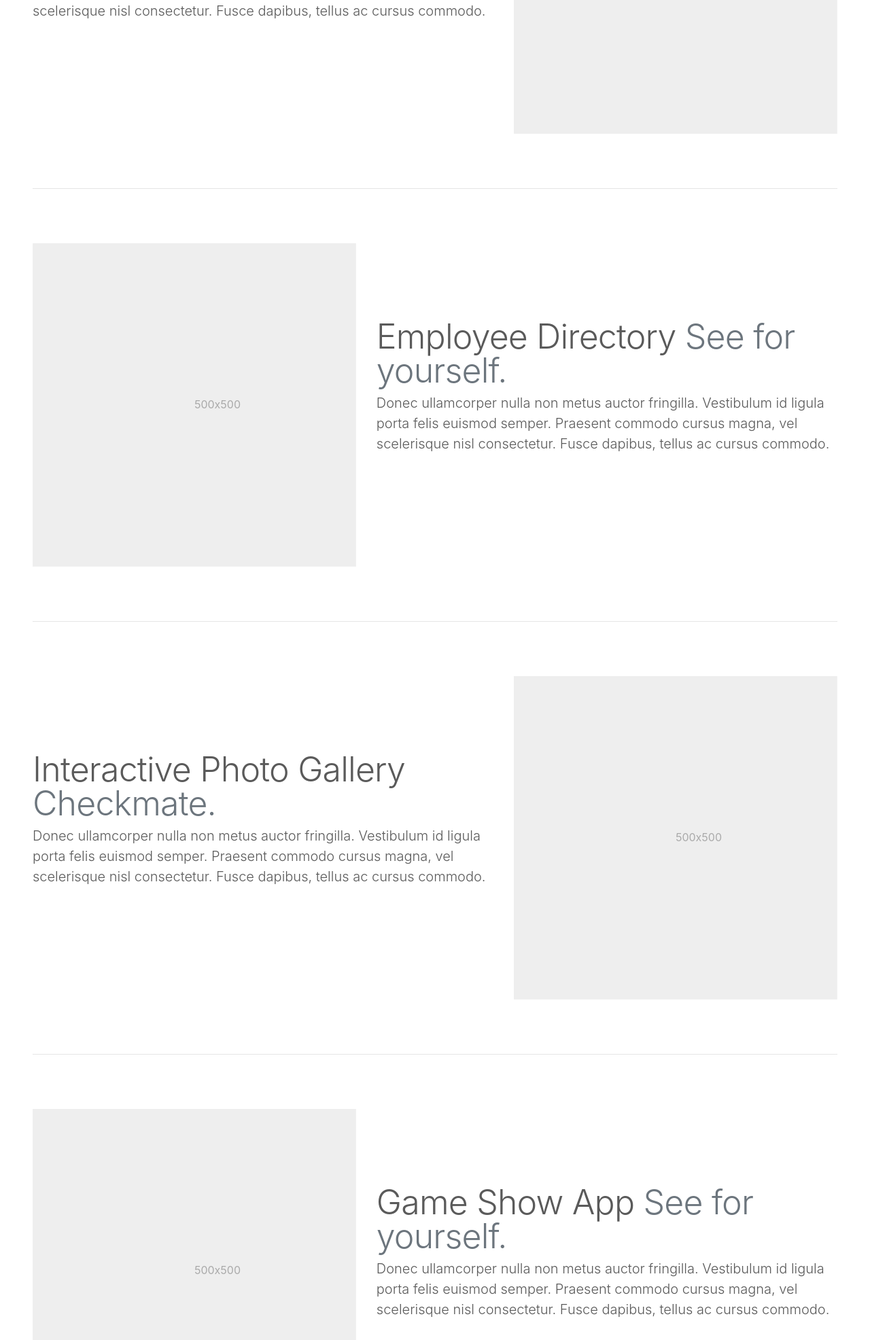
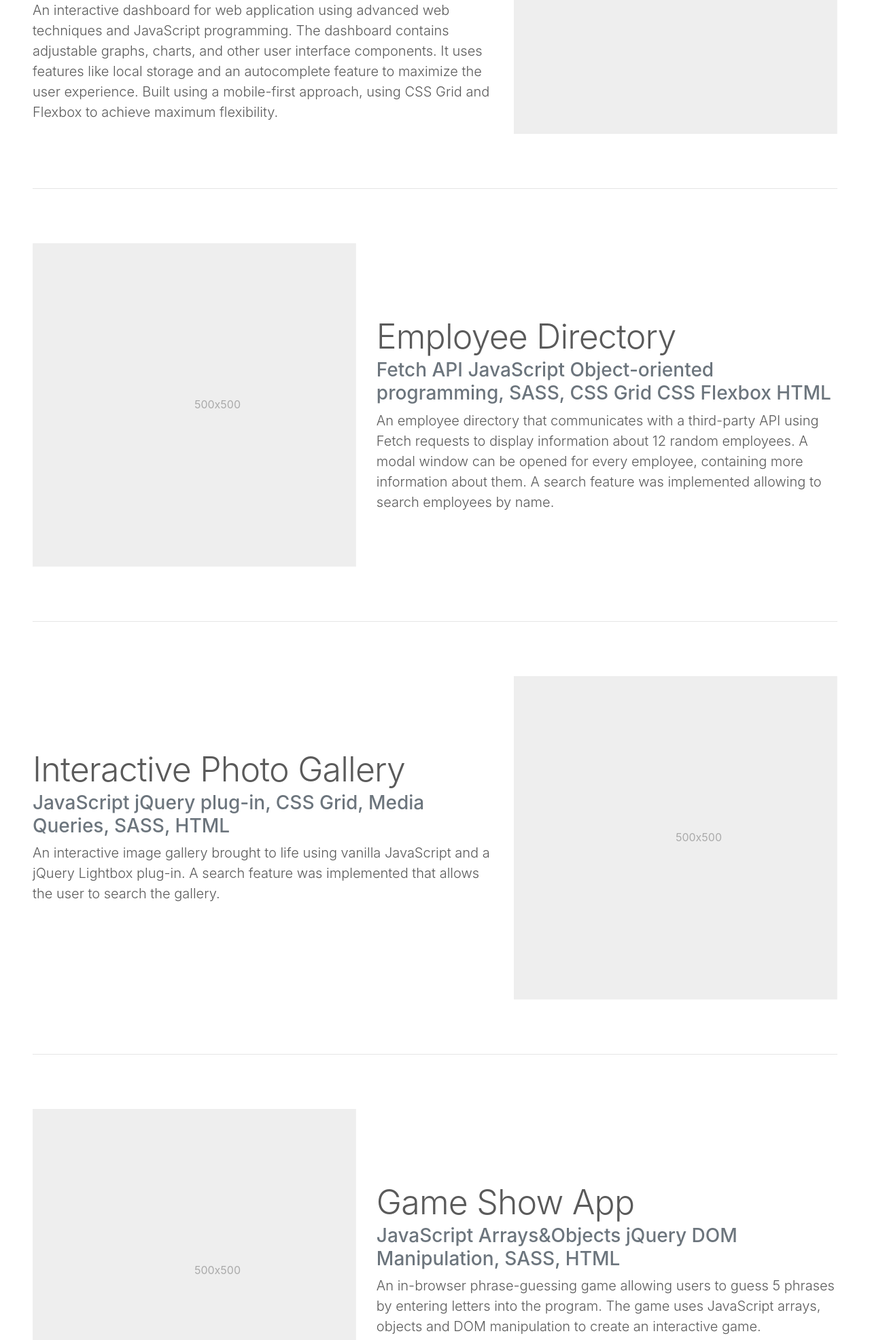
Before and after one commit to kihaller/kihaller.github.io, a plain HTML site: page index.html in a window 1280 px wide. Shown: the part 828-2800 px from the top of the page at 68% size. Drawn offline with nearby package versions, Linux system fonts and the light colour scheme.

Commit message:
Added content to the page

```diff
--- a/index.html
+++ b/index.html
@@ -69,7 +69,9 @@
       <div class="jumbotron jumbotron-fluid">
         <div class="container pl-0">
           <h1 class="display-4">Kim Haller</h1>
-          <p class="lead">[Catch Phrase]</p>
+          <h2 class="display-5 text-muted">
+            Front End Developer |
+          </h2>
           [Background image]
         </div>
       </div>
@@ -77,19 +79,25 @@
 
       <!--portfolio -->
       <div class="portfolio-container ml-5 mr-5">
-        <hr class="featurette-divider" />
+        <hr class="featurette-divider" id="portfolio" />
         <!-- project 1-->
         <div class="row featurette">
           <div class="col-md-7">
             <h2 class="featurette-heading">
               Web App Dashboard
-              <span class="text-muted">It’ll blow your mind.</span>
             </h2>
+            <h3 class="text-muted">
+              JavaScript jQuery SVG Graphics SASS CSS Grid CSS Flexbox CSS
+              Transitions&Animations Media Queries HTML
+            </h3>
+
             <p class="lead">
-              Donec ullamcorper nulla non metus auctor fringilla. Vestibulum id
-              ligula porta felis euismod semper. Praesent commodo cursus magna,
-              vel scelerisque nisl consectetur. Fusce dapibus, tellus ac cursus
-              commodo.
+              An interactive dashboard for web application using advanced web
+              techniques and JavaScript programming. The dashboard contains
+              adjustable graphs, charts, and other user interface components. It
+              uses features like local storage and an autocomplete feature to
+              maximize the user experience. Built using a mobile-first approach,
+              using CSS Grid and Flexbox to achieve maximum flexibility.
             </p>
           </div>
           <div class="col-md-5">
@@ -117,13 +125,17 @@
           <div class="col-md-7 order-md-2">
             <h2 class="featurette-heading">
               Employee Directory
-              <span class="text-muted">See for yourself.</span>
+              <h3 class="text-muted">
+                Fetch API JavaScript Object-oriented programming, SASS, CSS Grid
+                CSS Flexbox HTML
+              </h3>
             </h2>
             <p class="lead">
-              Donec ullamcorper nulla non metus auctor fringilla. Vestibulum id
-              ligula porta felis euismod semper. Praesent commodo cursus magna,
-              vel scelerisque nisl consectetur. Fusce dapibus, tellus ac cursus
-              commodo.
+              An employee directory that communicates with a third-party API
+              using Fetch requests to display information about 12 random
+              employees. A modal window can be opened for every employee,
+              containing more information about them. A search feature was
+              implemented allowing to search employees by name.
             </p>
           </div>
           <div class="col-md-5 order-md-1">
@@ -151,13 +163,14 @@
           <div class="col-md-7">
             <h2 class="featurette-heading">
               Interactive Photo Gallery
-              <span class="text-muted">Checkmate.</span>
+              <h3 class="text-muted">
+                JavaScript jQuery plug-in, CSS Grid, Media Queries, SASS, HTML
+              </h3>
             </h2>
             <p class="lead">
-              Donec ullamcorper nulla non metus auctor fringilla. Vestibulum id
-              ligula porta felis euismod semper. Praesent commodo cursus magna,
-              vel scelerisque nisl consectetur. Fusce dapibus, tellus ac cursus
-              commodo.
+              An interactive image gallery brought to life using vanilla
+              JavaScript and a jQuery Lightbox plug-in. A search feature was
+              implemented that allows the user to search the gallery.
             </p>
           </div>
           <div class="col-md-5">
@@ -184,13 +197,16 @@
         <div class="row featurette">
           <div class="col-md-7 order-md-2">
             <h2 class="featurette-heading">
-              Game Show App <span class="text-muted">See for yourself.</span>
+              Game Show App
+              <h3 class="text-muted">
+                JavaScript Arrays&Objects jQuery DOM Manipulation, SASS, HTML
+              </h3>
             </h2>
             <p class="lead">
-              Donec ullamcorper nulla non metus auctor fringilla. Vestibulum id
-              ligula porta felis euismod semper. Praesent commodo cursus magna,
-              vel scelerisque nisl consectetur. Fusce dapibus, tellus ac cursus
-              commodo.
+              An in-browser phrase-guessing game allowing users to guess 5
+              phrases by entering letters into the program. The game uses
+              JavaScript arrays, objects and DOM manipulation to create an
+              interactive game.
             </p>
           </div>
           <div class="col-md-5 order-md-1">
@@ -218,13 +234,11 @@
           <div class="col-md-7">
             <h2 class="featurette-heading">
               Online Registration Form
-              <span class="text-muted">Checkmate.</span>
+              <h3 class="text-muted">CSS, Media Queries, HTML Forms</h3>
             </h2>
             <p class="lead">
-              Donec ullamcorper nulla non metus auctor fringilla. Vestibulum id
-              ligula porta felis euismod semper. Praesent commodo cursus magna,
-              vel scelerisque nisl consectetur. Fusce dapibus, tellus ac cursus
-              commodo.
+              A responsive, mobile-first registration form using a variety of
+              HTML form elements.
             </p>
           </div>
           <div class="col-md-5">
@@ -251,14 +265,12 @@
         <div class="row featurette">
           <div class="col-md-7 order-md-2">
             <h2 class="featurette-heading">
-              A Responsive Layout
-              <span class="text-muted">See for yourself.</span>
+              Web Style Guide
+              <h3 class="text-muted">SASS CSS HTML</h3>
             </h2>
             <p class="lead">
-              Donec ullamcorper nulla non metus auctor fringilla. Vestibulum id
-              ligula porta felis euismod semper. Praesent commodo cursus magna,
-              vel scelerisque nisl consectetur. Fusce dapibus, tellus ac cursus
-              commodo.
+              A style guide created according to a mockup that uses SASS and
+              makes the styling of webpages with CSS easier and faster.
             </p>
           </div>
           <div class="col-md-5 order-md-1">
@@ -284,10 +296,24 @@
 
       <hr class="featurette-divider" />
       <!--jumbotron -->
-      <div class="jumbotron jumbotron-fluid">
+      <div class="jumbotron jumbotron-fluid" id="about">
         <div class="container">
           <h1 class="display-4">About Me</h1>
-          <p class="lead">[Tell my story]</p>
+          <p class="lead">
+            I was born and raised in Southern Germany. After graduating
+            highschool, I studied International Business in Maastricht,
+            Netherlands. During that time, I was able to study abroad for one
+            semester at the University of California, Irvine. During that time,
+            I discovered my love for Southern California. After my Bachelor's
+            degree, I went on to complete a Master's degree in Management in
+            Mannheim, Germany. I majored in
+            <strong>Information Systems</strong> and parallel to my studies, I
+            worked at SAP in a technical product management position. Through
+            that job, I worked hand in hand with a team of developers, and
+            discovered my passion for software and web development. I decided I
+            wanted to be a part of bringing amazing websites and products to
+            life.
+          </p>
           [Background image]
         </div>
       </div>
@@ -317,7 +343,7 @@
     ></script>
   </body>
   <!-- FOOTER -->
-  <footer class="container">
+  <footer class="container" id="contact">
     <p class="float-right"><a href="#">Back to top</a></p>
     <p>
       &copy; Kim Haller, 2020
--- a/scss/components/_media-queries.scss
+++ b/scss/components/_media-queries.scss
@@ -2,13 +2,6 @@
 -------------------------------------------------- */
 
 @media (min-width: 40em) {
-
-  /* Bump up size of carousel content */
-  .carousel-caption p {
-    margin-bottom: 1.25rem;
-    font-size: 1.25rem;
-    line-height: 1.4;
-  }
 
   .featurette-heading {
     font-size: 50px;
```
Also changed, not shown: css/styles.css.
